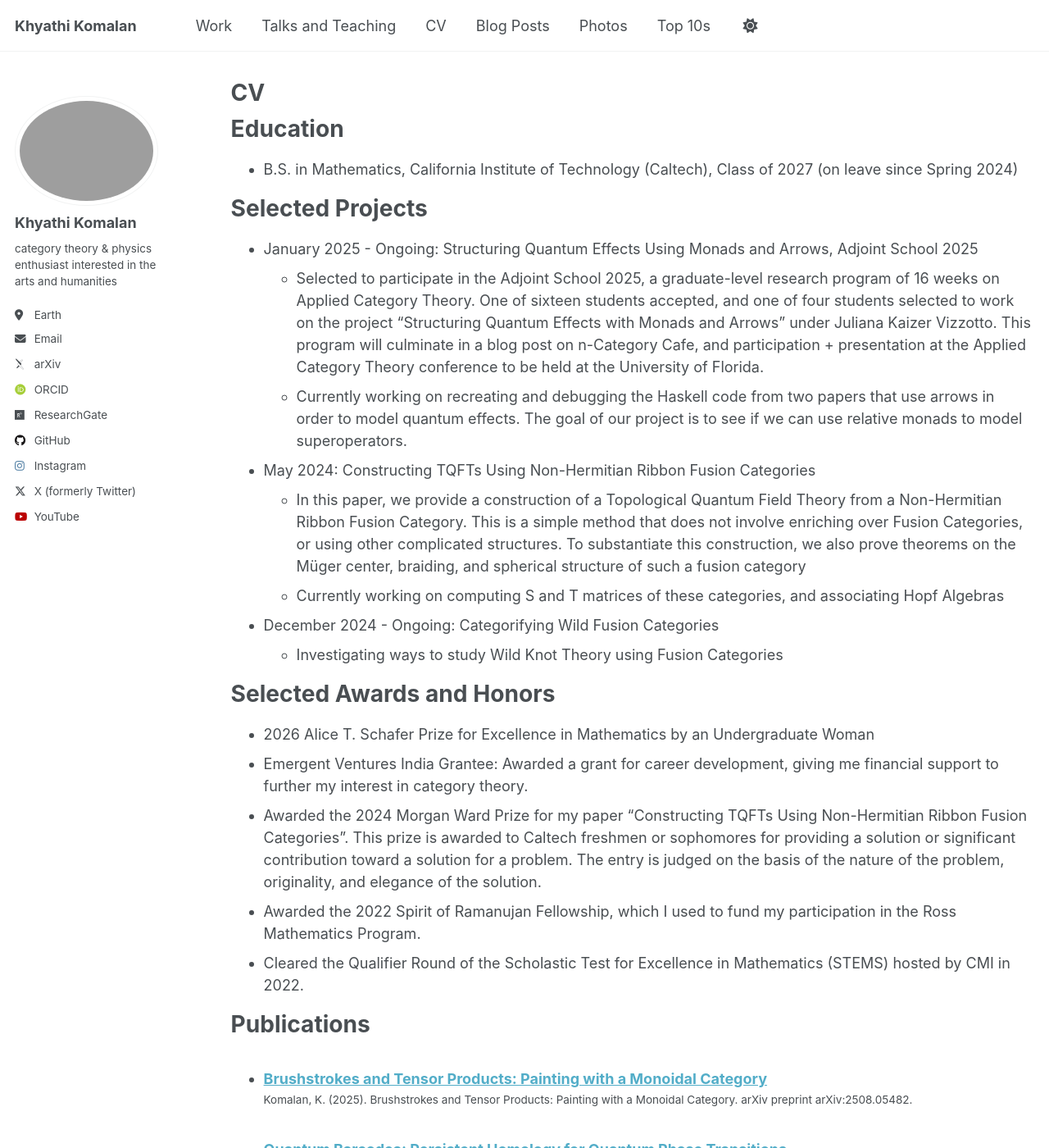
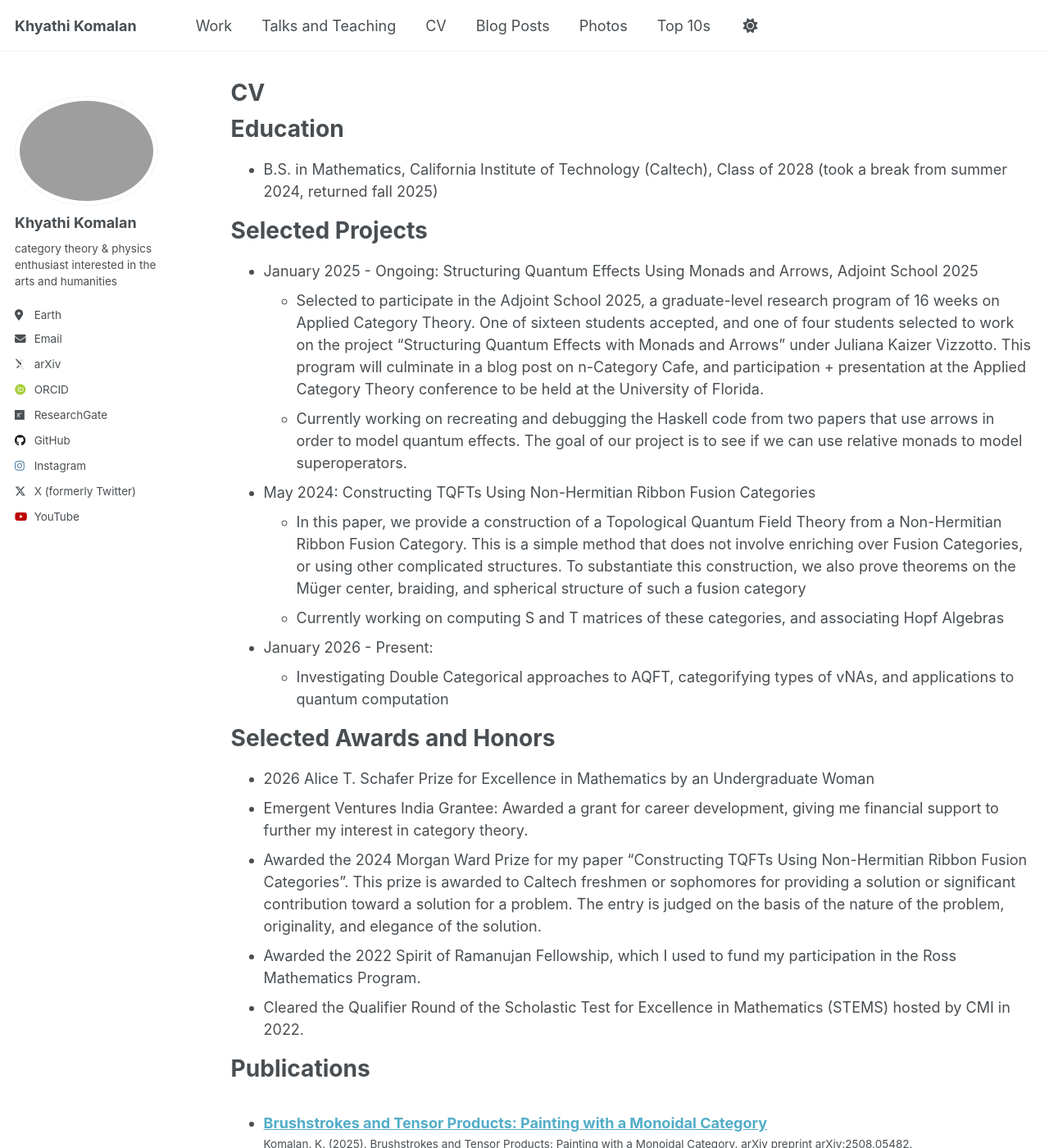
Before and after one commit to khyathikomalan/khyathikomalan.github.io, a Jekyll site: the page built from _pages/cv.md, in a window 1280 px wide and 1400 px high. Shown: the whole window at 82% size. Built offline with Jekyll 4.4.1, drawn with Linux system fonts in a browser that asks for light colours; some web fonts are replaced.

Commit message:
Update cv.md

```diff
--- a/_pages/cv.md
+++ b/_pages/cv.md
@@ -12,7 +12,7 @@ redirect_from:
 Education
 ======
 
-* B.S. in Mathematics, California Institute of Technology (Caltech), Class of 2027 (on leave since Spring 2024)
+* B.S. in Mathematics, California Institute of Technology (Caltech), Class of 2028 (took a break from summer 2024, returned fall 2025)
 
 Selected Projects
 ======
@@ -24,8 +24,8 @@ Selected Projects
   * In this paper, we provide a construction of a Topological Quantum Field Theory from a Non-Hermitian Ribbon Fusion Category. This is a simple method that does not involve enriching over Fusion Categories, or using other complicated structures. To substantiate this construction, we also prove theorems on the Müger center, braiding, and spherical structure of such a fusion category
   * Currently working on computing S and T matrices of these categories, and associating Hopf Algebras
 
-* December 2024 - Ongoing: Categorifying Wild Fusion Categories
-  * Investigating ways to study Wild Knot Theory using Fusion Categories
+* January 2026 - Present:
+   * Investigating Double Categorical approaches to AQFT, categorifying types of vNAs, and applications to quantum computation
 
 Selected Awards and Honors
 ======
```
